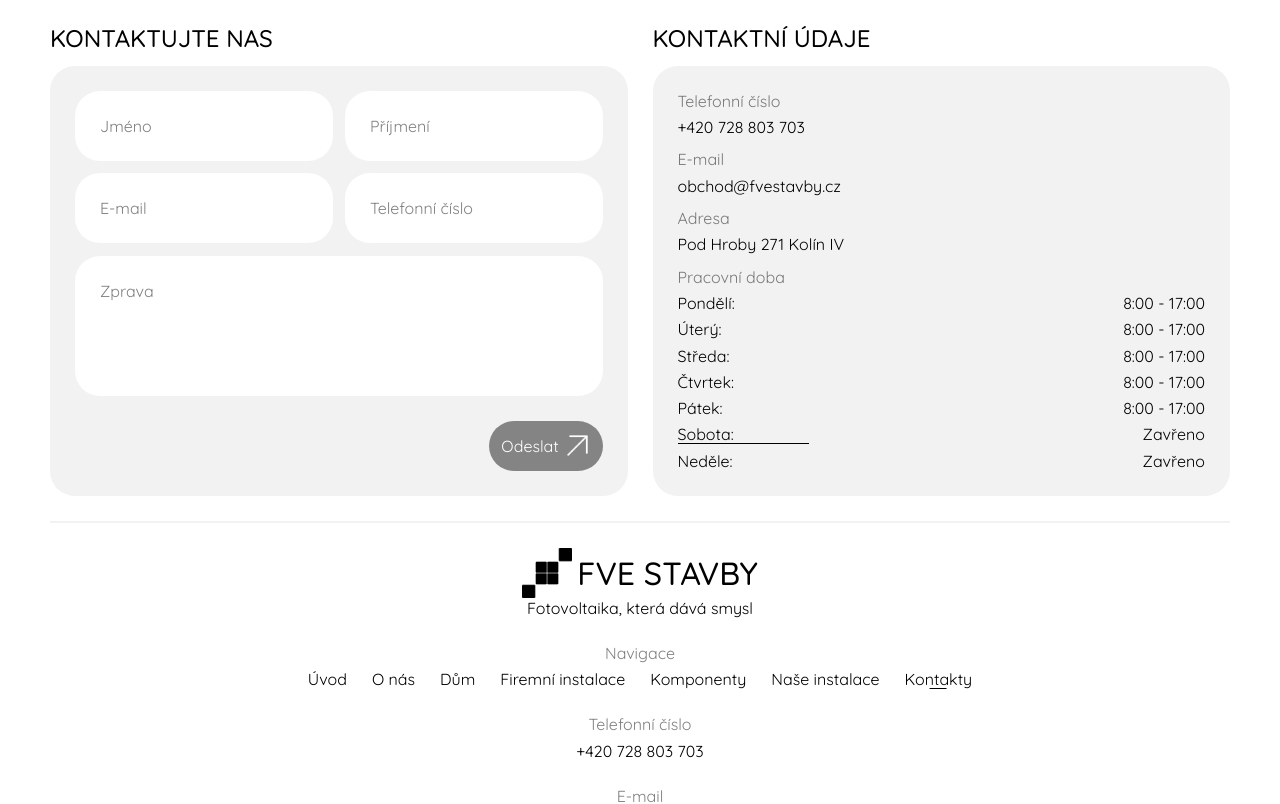
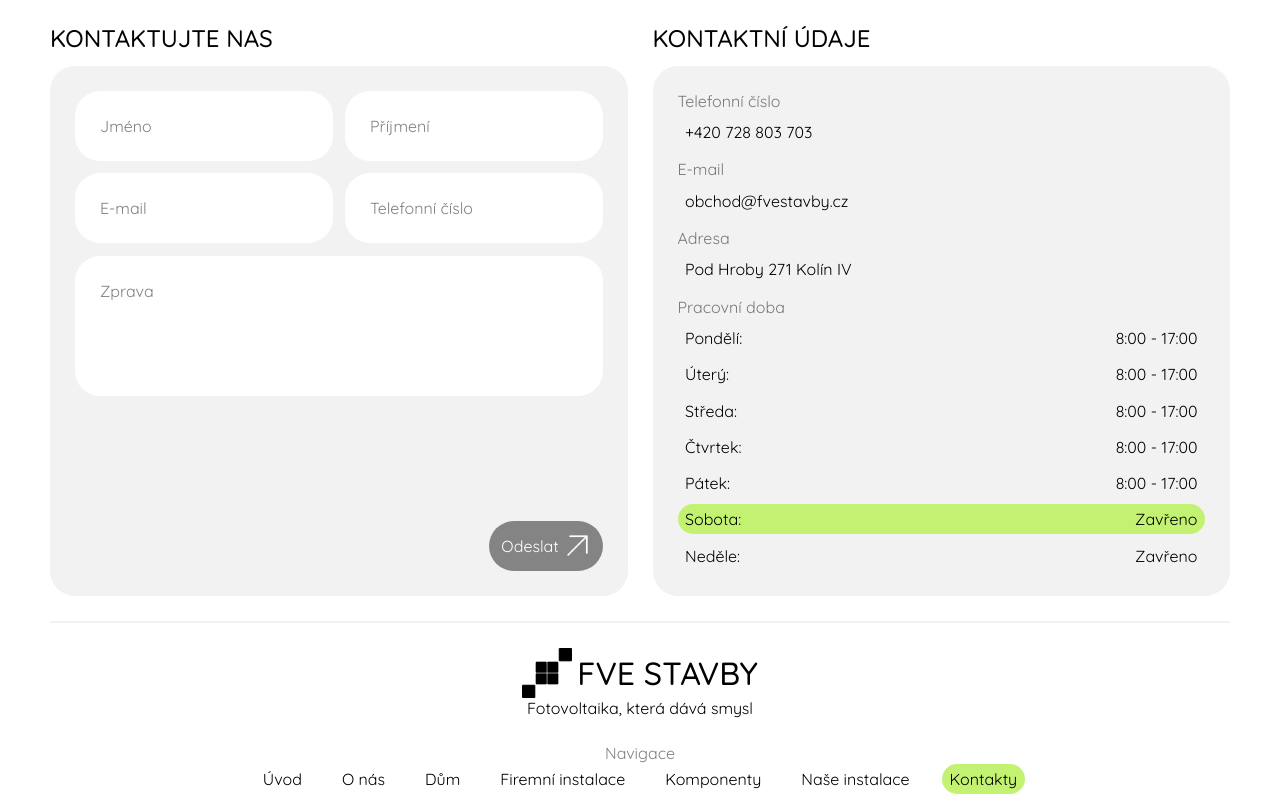
Before and after one commit to stepandordiai/fve-stavby, a React (Vite) app: page /contacts in a window 1280 px wide. Shown: the part 277-1081 px from the top of the page. Built offline with nearby package versions, Linux system fonts and the light colour scheme.

Commit message:
v2.14.6 Fix bugs

```diff
--- a/src/components/Footer/Footer.scss
+++ b/src/components/Footer/Footer.scss
@@ -109,29 +109,40 @@
 }
 
 .footer__link {
-    position: relative;
+    // position: relative;
     color: #000;
+    padding: 5px 7.5px;
+    border-radius: 15px;
+    transition: all 0.3s;
+
+    &:hover {
+        background: var(--accent-clr);
+    }
 }
 
-.footer__link::before {
-    content: "";
-    position: absolute;
-    bottom: 0;
-    left: 50%;
-    width: 25%;
-    height: 1.25px;
-    background: #000;
-    transform: translateX(-50%) scaleX(0);
-    transform-origin: center center;
-    transition: transform 0.3s;
-}
+// .footer__link::before {
+//     content: "";
+//     position: absolute;
+//     bottom: 0;
+//     left: 50%;
+//     width: 25%;
+//     height: 1.25px;
+//     background: #000;
+//     transform: translateX(-50%) scaleX(0);
+//     transform-origin: center center;
+//     transition: transform 0.3s;
+// }
 
-.footer__link:hover::before {
-    transform: translateX(-50%) scaleX(1);
-}
+// .footer__link:hover::before {
+//     transform: translateX(-50%) scaleX(1);
+// }
 
-.footer__link--active::before {
-    transform: translateX(-50%) scaleX(1);
+// .footer__link--active::before {
+//     transform: translateX(-50%) scaleX(1);
+// }
+
+.footer__link--active {
+    background: var(--accent-clr);
 }
 
 .footer-bottom__logo-img {
--- a/src/components/Header/Header.jsx
+++ b/src/components/Header/Header.jsx
@@ -74,7 +74,7 @@ const Header = () => {
     }, []);
 
     const inactiveHeaderLink = "header__link";
-    const activeHeaderLink = "header__link header__link--active";
+    const activeHeaderLink = "header__link header__link--active bg--acent";
 
     return (
         <>
--- a/src/components/Header/Header.scss
+++ b/src/components/Header/Header.scss
@@ -52,29 +52,42 @@
 // When i apply animation for header blur dissapears so i apply it to children
 
 .header__link {
-    position: relative;
+    // position: relative;
     color: #fff;
+    padding: 5px 7.5px;
+    border-radius: 15px;
+    transition: all 0.3s;
+
+    &:hover {
+        background: var(--accent-clr);
+        color: #000 !important;
+    }
 }
 
-.header__link::before {
-    content: "";
-    position: absolute;
-    bottom: 0;
-    left: 50%;
-    transform: translateX(-50%) scaleX(0);
-    width: 25%;
-    height: 1.25px;
-    background: #fff;
-    transition: all 0.3s;
+.header__link--active {
+    background: var(--accent-clr);
+    color: #000 !important;
 }
 
-.header__link--active::before {
-    transform: translateX(-50%) scaleX(1);
-}
+// .header__link::before {
+//     content: "";
+//     position: absolute;
+//     bottom: 0;
+//     left: 50%;
+//     transform: translateX(-50%) scaleX(0);
+//     width: 25%;
+//     height: 1.25px;
+//     background: #fff;
+//     transition: all 0.3s;
+// }
 
-.header__link:hover::before {
-    transform: translateX(-50%) scaleX(1);
-}
+// .header__link--active::before {
+//     transform: translateX(-50%) scaleX(1);
+// }
+
+// .header__link:hover::before {
+//     transform: translateX(-50%) scaleX(1);
+// }
 
 .header-top__number {
     height: 50px;
--- a/src/components/Menu/Menu.jsx
+++ b/src/components/Menu/Menu.jsx
@@ -94,17 +94,14 @@ const Menu = () => {
                 <ul className="menu__contacts-details">
                     <li>
                         <p>Telefonní číslo</p>
-                        <a
-                            className="menu-link link-effect"
-                            href="tel:+420728803703"
-                        >
+                        <a className="menu-link" href="tel:+420728803703">
                             +420 728 803 703
                         </a>
                     </li>
                     <li>
                         <p>E-mail</p>
                         <a
-                            className="menu-link link-effect"
+                            className="menu-link"
                             href="mailto:obchod@fvestavby.cz"
                         >
                             obchod@fvestavby.cz
@@ -113,7 +110,7 @@ const Menu = () => {
                     <li>
                         <p>Adresa</p>
                         <a
-                            className="menu-link link-effect"
+                            className="menu-link"
                             href="mailto:obchod@fvestavby.cz"
                         >
                             Pod Hroby 271 Kolín IV
--- a/src/components/Menu/Menu.scss
+++ b/src/components/Menu/Menu.scss
@@ -64,6 +64,13 @@
 
 .menu-link {
     color: #000;
+    padding: 5px 7.5px;
+    border-radius: 15px;
+    transition: 0.3s;
+
+    &:hover {
+        background: var(--accent-clr);
+    }
 }
 
 @media screen and (max-width: 900px) {
--- a/src/pages/Contacts/Contacts.jsx
+++ b/src/pages/Contacts/Contacts.jsx
@@ -89,7 +89,7 @@ const ContactUs = () => {
                                 Telefonní číslo
                             </p>
                             <a
-                                className="contact-details__link link-effect"
+                                className="contact-details__link"
                                 href="tel:+420728803703"
                             >
                                 +420 728 803 703
@@ -98,7 +98,7 @@ const ContactUs = () => {
                         <div className="contact-details">
                             <p className="contact-details__title">E-mail</p>
                             <a
-                                className="contact-details__link link-effect"
+                                className="contact-details__link"
                                 href="mailto:obchod@fvestavby.cz"
                             >
                                 obchod@fvestavby.cz
@@ -107,7 +107,7 @@ const ContactUs = () => {
                         <div className="contact-details">
                             <p className="contact-details__title">Adresa</p>
                             <a
-                                className="contact-details__link link-effect"
+                                className="contact-details__link"
                                 href="mailto:obchod@fvestavby.cz"
                             >
                                 Pod Hroby 271 Kolín IV
--- a/src/pages/Contacts/Contacts.scss
+++ b/src/pages/Contacts/Contacts.scss
@@ -112,6 +112,13 @@ textarea {
 
 .contact-details__link {
     color: #000;
+    padding: 5px 7.5px;
+    border-radius: 15px;
+    transition: all 0.3s;
+
+    &:hover {
+        background: var(--accent-clr);
+    }
 }
 
 .business-hours__list {
@@ -127,24 +134,30 @@ textarea {
 }
 
 .business-hours__item {
-    position: relative;
+    // position: relative;
+    padding: 5px 7.5px;
+    border-radius: 15px;
 }
 
-.business-hours__item::before {
-    content: "";
-    position: absolute;
-    bottom: 0;
-    left: 0;
-    width: 25%;
-    height: 1.25px;
-    background: #000;
-    transform: scaleX(0);
-    transform-origin: bottom left;
-    transition: transform 0.3s;
-}
+// .business-hours__item::before {
+//     content: "";
+//     position: absolute;
+//     bottom: 0;
+//     left: 0;
+//     width: 25%;
+//     height: 1.25px;
+//     background: #000;
+//     transform: scaleX(0);
+//     transform-origin: bottom left;
+//     transition: transform 0.3s;
+// }
 
-.business-hours__item--active::before {
-    transform: scale(1);
+// .business-hours__item--active::before {
+//     transform: scale(1);
+// }
+
+.business-hours__item--active {
+    background: var(--accent-clr);
 }
 
 @media screen and (max-width: 1000px) {
```
